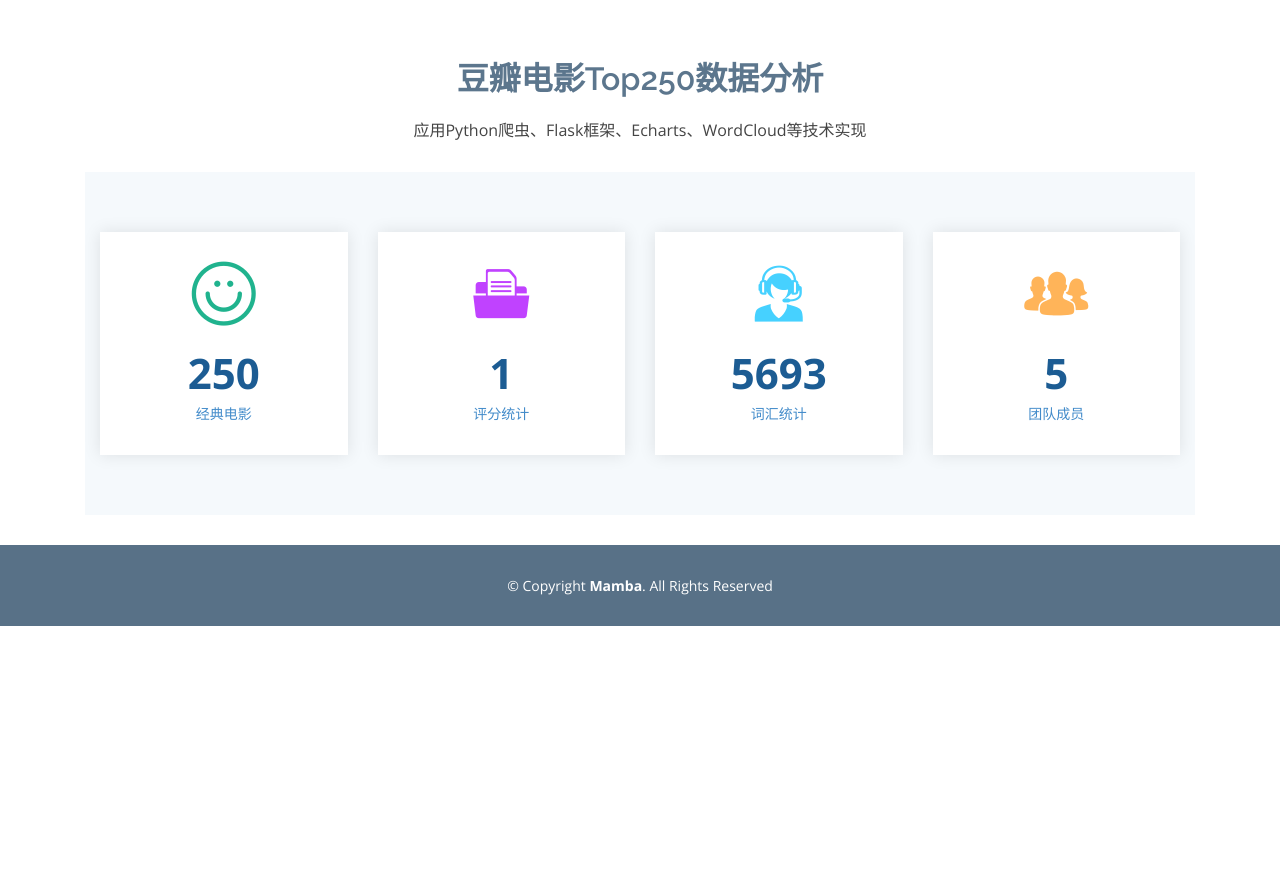
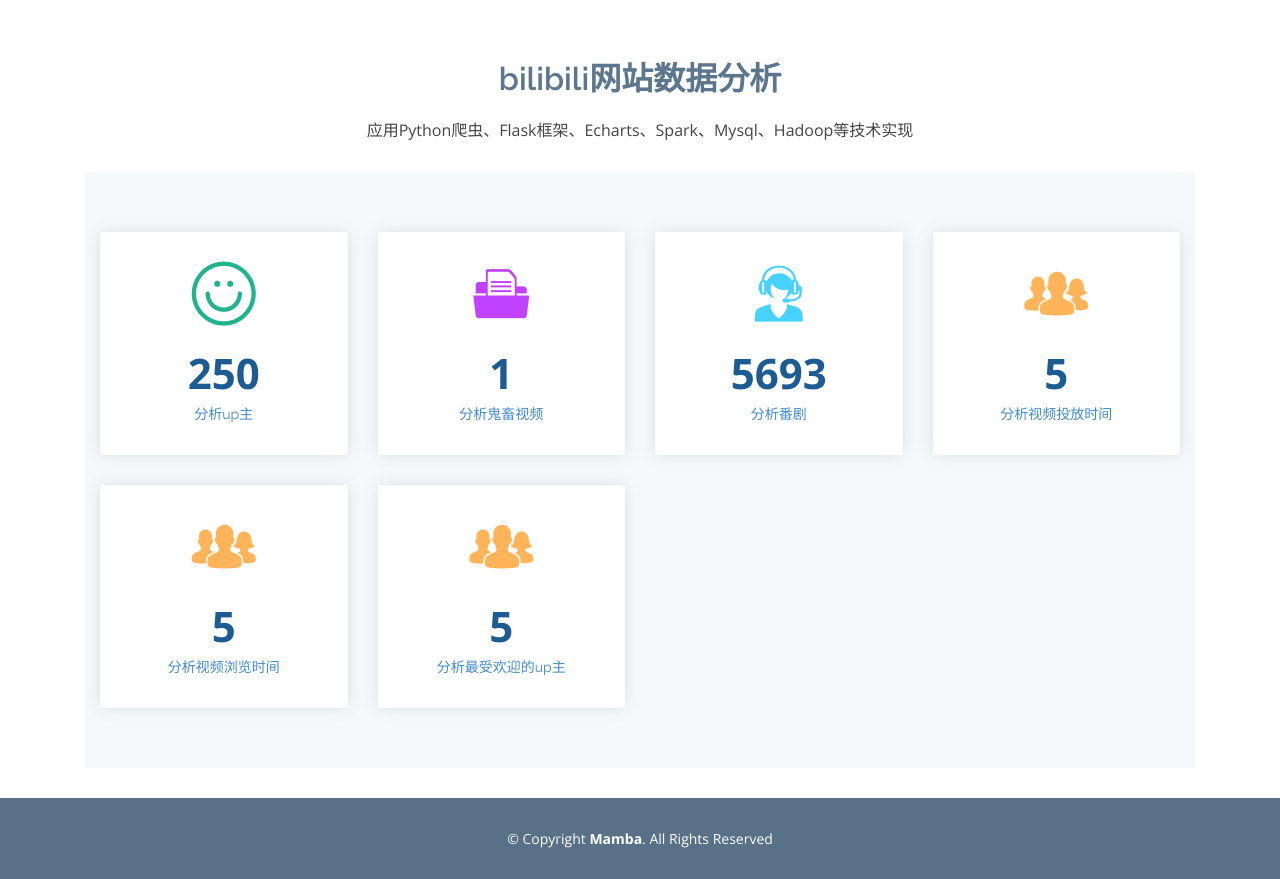
Before and after one commit to Junwen-Zhang/graduating-training, a Flask app: page / in a window 1280 px wide. Shown: the part 70-949 px from the top of the page. Before the commit the page ends 696 px from the top, so only its background shows below. Run offline with Flask 2, Linux system fonts and the light colour scheme; some libraries are stand-ins or nearby versions.

Commit message:
先启阶段5文件修改

```diff
--- a/code/douban_flask/templates/index.html
+++ b/code/douban_flask/templates/index.html
@@ -5,7 +5,7 @@
   <meta charset="utf-8">
   <meta content="width=device-width, initial-scale=1.0" name="viewport">
 
-  <title>豆瓣Top250数据分析</title>
+  <title>bilibili网站数据分析</title>
   <meta content="" name="descriptison">
   <meta content="" name="keywords">
 
@@ -62,8 +62,8 @@
       <div class="container">
 
         <div class="section-title">
-          <h2>豆瓣电影Top250数据分析</h2>
-          <p>应用Python爬虫、Flask框架、Echarts、WordCloud等技术实现</p>
+          <h2>bilibili网站数据分析</h2>
+          <p>应用Python爬虫、Flask框架、Echarts、Spark、Mysql、Hadoop等技术实现</p>
         </div>
 
         <!-- ======= Counts Section ======= -->
@@ -77,7 +77,7 @@
             <div class="count-box">
               <i class="icofont-simple-smile" style="color: #20b38e;"></i>
               <span data-toggle="counter-up">250</span>
-              <p>经典电影</p>
+              <p>分析up主</p>
             </div>
               </a>
           </div>
@@ -87,7 +87,7 @@
             <div class="count-box">
               <i class="icofont-document-folder" style="color: #c042ff;"></i>
               <span data-toggle="counter-up">1</span>
-              <p>评分统计</p>
+              <p>分析鬼畜视频</p>
             </div>
               </a>
           </div>
@@ -97,7 +97,7 @@
                 <div class="count-box">
                  <i class="icofont-live-support" style="color: #46d1ff;"></i>
                 <span data-toggle="counter-up">5693</span>
-                 <p>词汇统计</p>
+                 <p>分析番剧</p>
                 </div>
              </a>
           </div>
@@ -107,10 +107,30 @@
             <div class="count-box">
               <i class="icofont-users-alt-5" style="color: #ffb459;"></i>
               <span data-toggle="counter-up">5</span>
-              <p>团队成员</p>
+              <p>分析视频投放时间</p>
             </div>
             </a>
           </div>
+
+          <div class="col-lg-3 col-md-6 text-center" data-aos="fade-up" data-aos-delay="600">
+            <a href="/team">
+            <div class="count-box">
+              <i class="icofont-users-alt-5" style="color: #ffb459;"></i>
+              <span data-toggle="counter-up">5</span>
+              <p>分析视频浏览时间</p>
+            </div>
+            </a>
+          </div>
+          <div class="col-lg-3 col-md-6 text-center" data-aos="fade-up" data-aos-delay="600">
+            <a href="/team">
+            <div class="count-box">
+              <i class="icofont-users-alt-5" style="color: #ffb459;"></i>
+              <span data-toggle="counter-up">5</span>
+              <p>分析最受欢迎的up主</p>
+            </div>
+            </a>
+          </div>
+
 
         </div>
 
```
Also changed, not shown: 2 other files.
